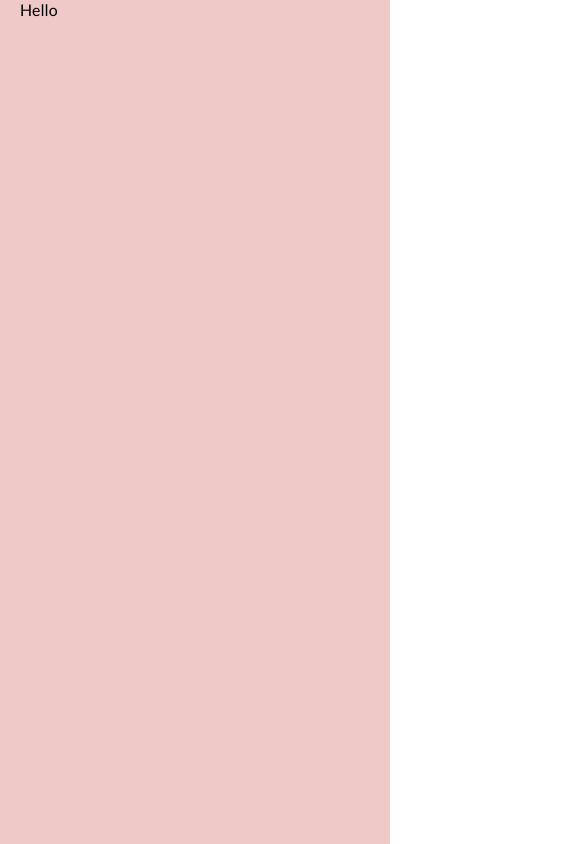
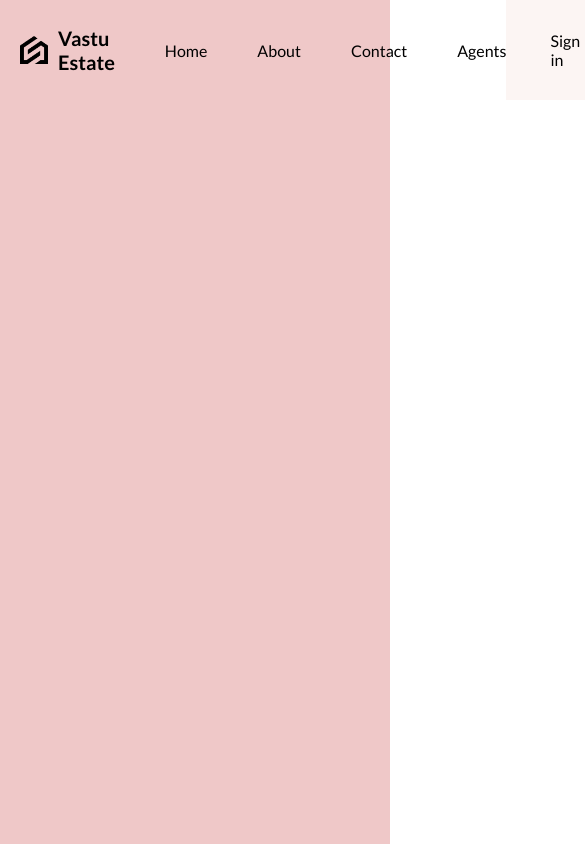
Before and after one commit to siddhbhalodia/real-estate-app, a React (Vite) app: page /1 in a window 390 px wide. Shown: the top 844 px of the page, 585 px wide, since content can reach past the window. Built offline with nearby package versions, Linux system fonts and the light colour scheme.

Commit message:
React responsive navbar design

```diff
--- a/src/App.jsx
+++ b/src/App.jsx
@@ -1,8 +1,9 @@
+import Navbar from "./components/navbar/Navbar"
 import "./layout.scss"
 function App() {
   return (
     <div className="layout">
-      Hello
+      <Navbar/>
     </div>
   )
 }
--- /dev/null
+++ b/src/components/navbar/Navbar.jsx
@@ -0,0 +1,24 @@
+import "./navbar.scss"
+
+function Navbar(){
+    return (
+        <nav>
+            <div className="left">
+                <a href="/" className="logo">
+                    <img src="/logo.png" alt="" />
+                    <span>Vastu Estate</span>
+                </a>
+                <a href="/">Home</a>
+                <a href="/">About</a>
+                <a href="/">Contact</a>
+                <a href="/">Agents</a>
+            </div>
+            <div className="right">
+                <a href="/">Sign in</a>
+                <a href="/" className="register">Sign up</a>
+            </div>
+        </nav>
+    )
+}
+
+export default Navbar
--- /dev/null
+++ b/src/components/navbar/navbar.scss
@@ -0,0 +1,52 @@
+nav{
+    display: flex;
+    justify-content: space-between;
+    align-items: center;
+    height: 100px;
+
+    a{
+        transition: all 0.4s ease;
+
+        &:hover{
+            scale: 1.05;
+        }
+    }
+
+    .left{
+        flex: 3;
+        display: flex;
+        align-items: center;
+        gap: 50px;
+
+        .logo{
+            font-weight: bold;
+            font-size: 20px;
+            display: flex;
+            align-items: center;
+            gap: 10px;
+
+            img{
+                width: 28px;
+            }
+        }
+    }
+    .right{
+        display: flex;
+        flex: 2;
+        align-items: center;
+        justify-content: flex-end;
+        background-color: #fcf5f3;
+        height: 100%;
+
+        a{
+            padding: 12px 24px;
+            margin: 20px;
+        }
+
+        .register{
+            background-color: #fece51;
+            display: flex;
+            gap: 20px;
+        }
+    }
+}
```
